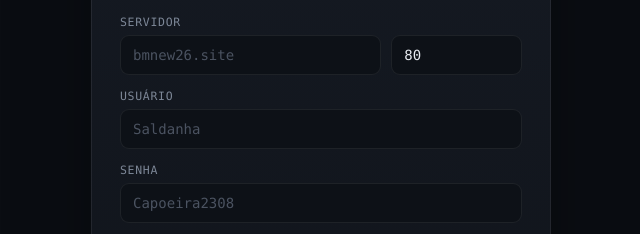
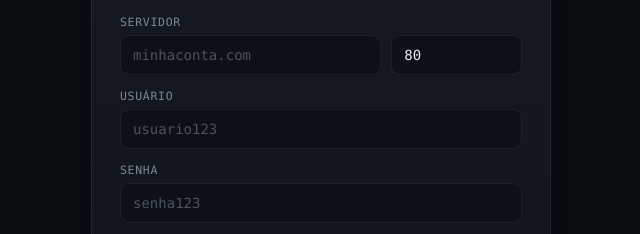
Before and after one commit to adoniasalmeida/apps, a plain HTML site: page xtream-explorer.html in a window 1280 px wide. Shown: the part 352-586 px from the top of the page, 319-959 px from the left. Drawn offline with nearby package versions, Linux system fonts and the light colour scheme.

Commit message:
alteração e correção

```diff
--- a/xtream-explorer.html
+++ b/xtream-explorer.html
@@ -245,7 +245,7 @@ main{padding:0 26px 60px;min-width:0;}
   pointer-events:none;z-index:1;
 }
 .card .title{font-size:12.5px;font-weight:600;line-height:1.35;color:#fff;
-  display:-webkit-box;-webkit-line-clamp:2;-webkit-box-orient:vertical;overflow:hidden;text-shadow:0 1px 3px rgba(0,0,0,.5);}
+  display:-webkit-box;line-clamp:2;-webkit-line-clamp:2;-webkit-box-orient:vertical;overflow:hidden;text-shadow:0 1px 3px rgba(0,0,0,.5);}
 .card .cat-tag{font-size:9.5px;color:var(--accent);font-family:var(--mono);text-transform:uppercase;letter-spacing:.04em;margin-top:3px;opacity:.85;}
 
 .card .check{
@@ -411,17 +411,17 @@ main{padding:0 26px 60px;min-width:0;}
     <div class="field">
       <label>Servidor</label>
       <div class="row2">
-        <input id="fHost" type="text" placeholder="bmnew26.site">
+        <input id="fHost" type="text" placeholder="minhaconta.com">
         <input id="fPort" type="text" placeholder="80" value="80">
       </div>
     </div>
     <div class="field">
       <label>Usuário</label>
-      <input id="fUser" type="text" placeholder="Saldanha">
+      <input id="fUser" type="text" placeholder="usuario123">
     </div>
     <div class="field">
       <label>Senha</label>
-      <input id="fPass" type="text" placeholder="Capoeira2308">
+      <input id="fPass" type="text" placeholder="senha123">
     </div>
 
     <div id="advancedPanel" class="advanced-panel">
```
